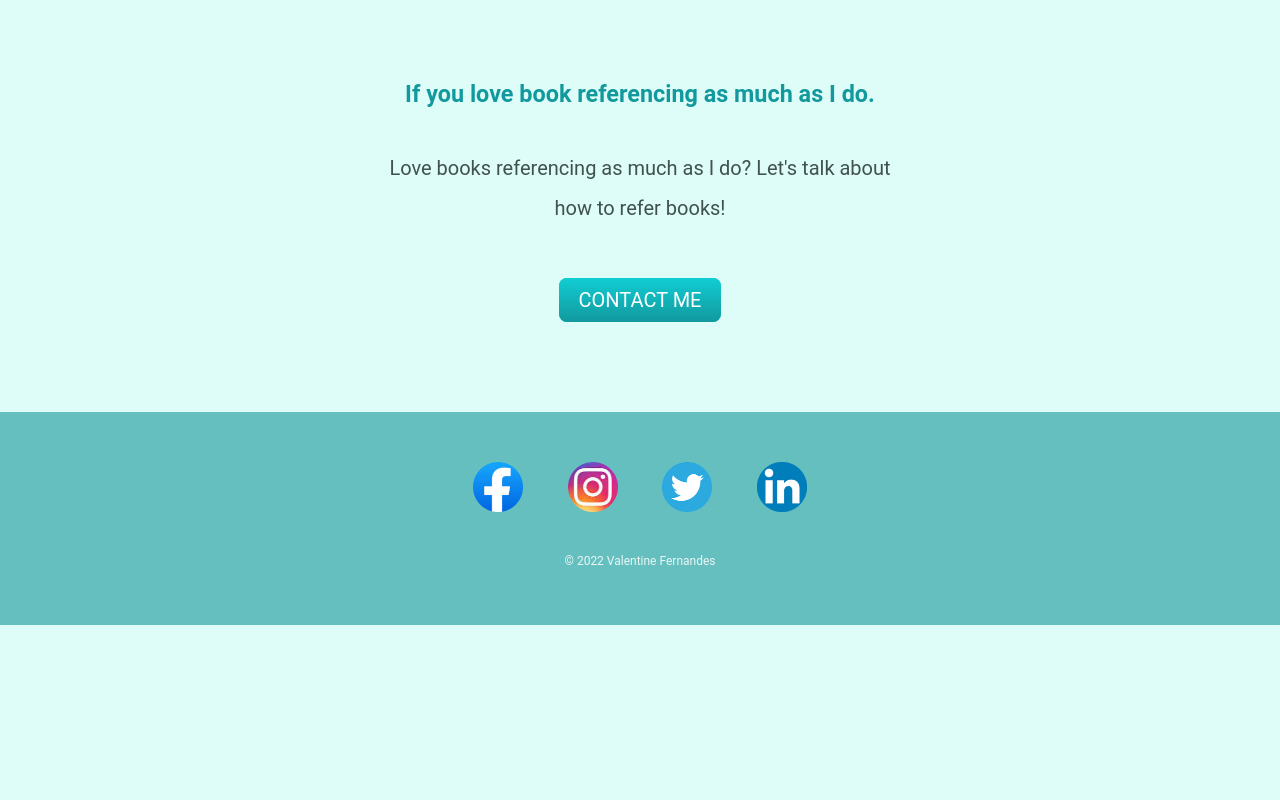
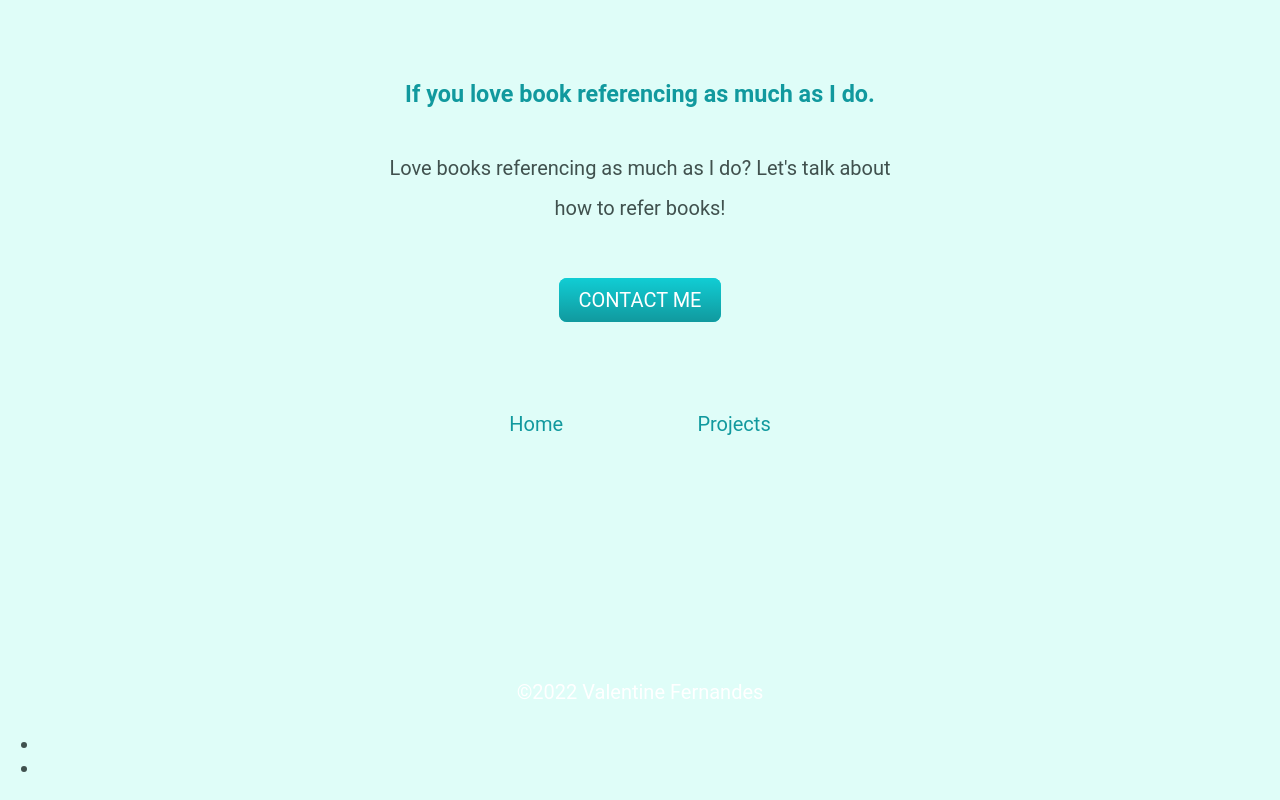
Before and after one commit to ValentineFernandes/My-Site, a plain HTML site: page index.html in a window 1280 px wide. Shown: the part 2569-3369 px from the top of the page. Before the commit the page ends 3194 px from the top, so only its background shows below. Drawn offline with Linux system fonts and the light colour scheme.

Commit message:
Update index.html

```diff
--- a/index.html
+++ b/index.html
@@ -47,23 +47,31 @@
         <a class="btn" href="mailto:name@email.com">CONTACT ME</a>
       </div>
     </div>
+    <footer id="f">
+		<div class="link">
+      <a class="footer-link" href="index.html">Home</a>
+      &nbsp;&nbsp;&nbsp;&nbsp;&nbsp;&nbsp;&nbsp;&nbsp;&nbsp;&nbsp;&nbsp;&nbsp;&nbsp;&nbsp;&nbsp;&nbsp;&nbsp;
+      <!--<a class="footer-link" href="#middle">About</a>-->
+      <a class="footer-link" href="projects.html">Projects</a>
+    </div>
+		<br>
+		<br>
+		<br>
+		<br>
+		<br>
+		<br>
+		<br>
+		<br>
+		<br>
+		<p style="text-align:center; color:white;">&copy;2022 Valentine Fernandes</p>
+    <div class="footer-social-icons">
+      <ul>
+        <li><a href="https://github.com/ValentineFernandes"><i class="fa fa-github" aria-hidden="true"></i></a></li>
+        <li><a href="https://www.linkedin.com/in/valentine-75701622b/"><i class="fa fa-linkedin" aria-hidden="true"></i></a></li>
+      </ul>
+    </div>
 
-
-    <div class="bottom-container">
-      <a class="footer-link" href="https://www.facebook.com/">
-        <img src="images/f-modified.png" alt="Facebook" height="50px" width="50px">
-      </a>
-      <a class="footer-link" href="https://www.instagram.com/">
-        <img src="images/ig-modified.png" alt="Instagram" height="50px" width="50px">
-      </a>
-      <a class="footer-link" href="https://twitter.com/">
-        <img src="images/t-modified.png" alt="Twitter" height="50px" width="50px">
-      </a>
-      <a class="footer-link" href="https://www.linkedin.com/">
-        <img src="images/l-modified.png" alt="Linkedln" height="50px" width="50px">
-      </a>
-      <p class="copyright">© 2022 Valentine Fernandes</p>
-    </div>
+	</footer>
 
   </body>
 </html>
```
